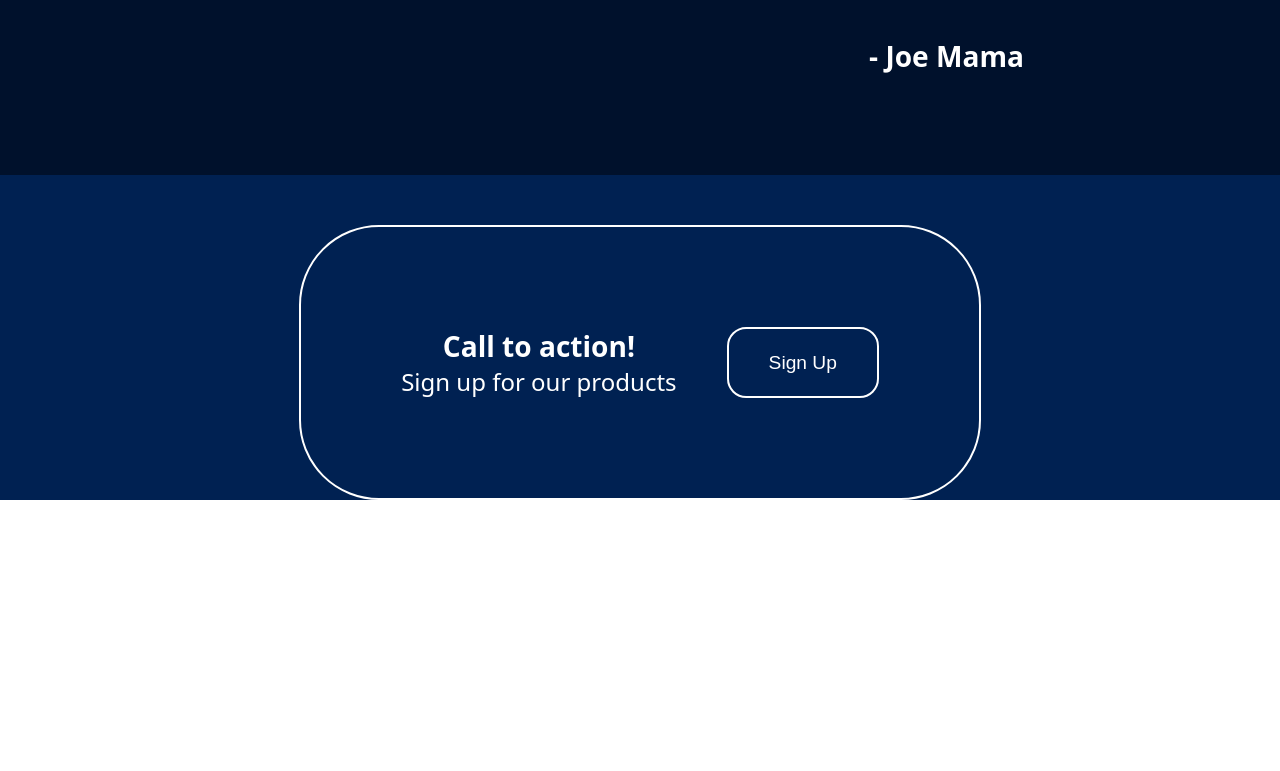
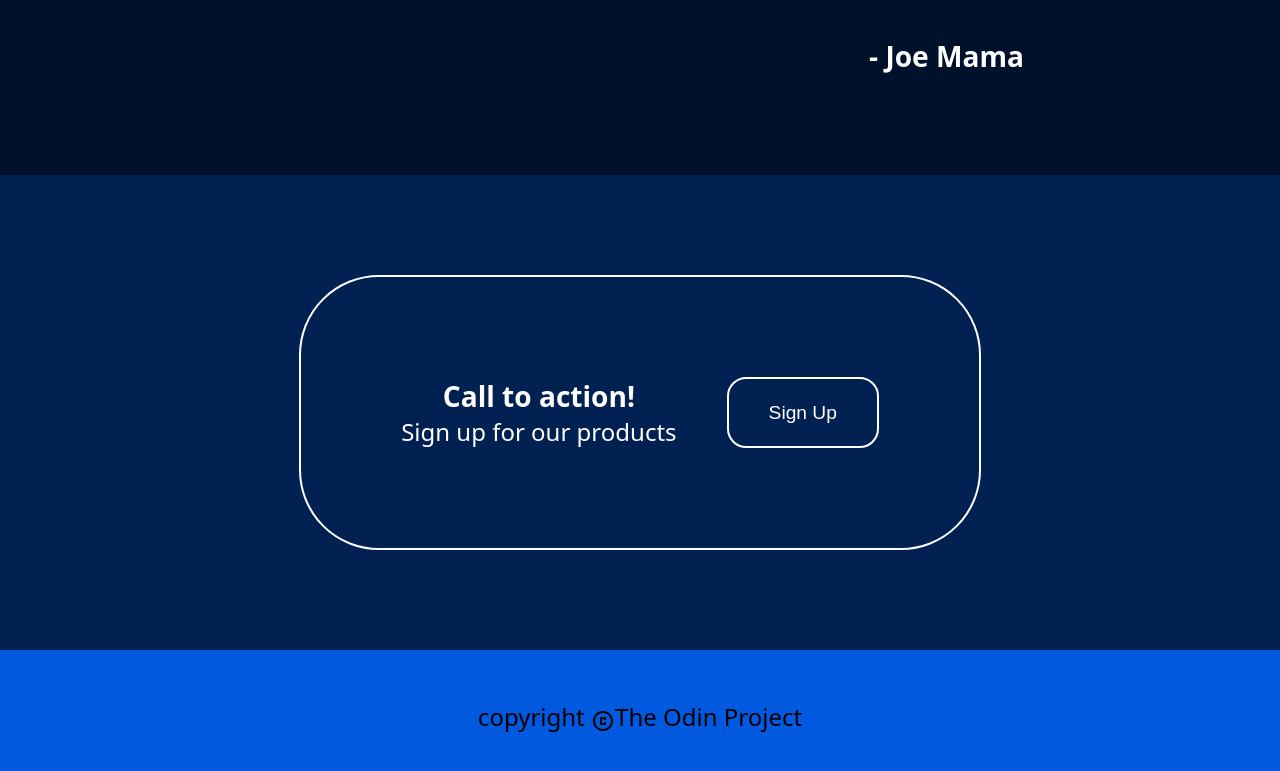
Before and after one commit to BaldoAcerboni/landing-page, a plain HTML site: page index.html in a window 1280 px wide. Shown: the part 1059-1830 px from the top of the page. Before the commit the page ends 1609 px from the top, so only its background shows below. Drawn offline with Linux system fonts and the light colour scheme.

Commit message:
Fill footer

```diff
--- a/index.html
+++ b/index.html
@@ -72,7 +72,11 @@
 		</div>
 	</main>
 
-	<footer></footer>
+	<footer>
+		<p>
+			copyright <img src="./images/copyright.svg" alt="copyright icon">The Odin Project
+		</p>
+	</footer>
 </body>
 
 </html>
--- a/style.css
+++ b/style.css
@@ -40,6 +40,7 @@ header a {
 main {
   background: #002152;
   color: #fff;
+  padding: 0 0 100px 0;
 }
 
 .main-img-container {
@@ -131,7 +132,7 @@ button {
   gap: 50px;
   padding: 100px;
   width: fit-content;
-  margin: 50px auto;
+  margin: 100px auto 0 auto;
   border: 2px solid #fff;
   border-radius: 5rem;
 }
@@ -141,3 +142,12 @@ button {
   color: #fff;
   border: 2px solid #fff;
 }
+
+footer {
+  background: #0059de;
+  padding: 50px;
+}
+
+footer img {
+  vertical-align: bottom;
+}
```
Also changed, not shown: images/copyright.svg (added).
